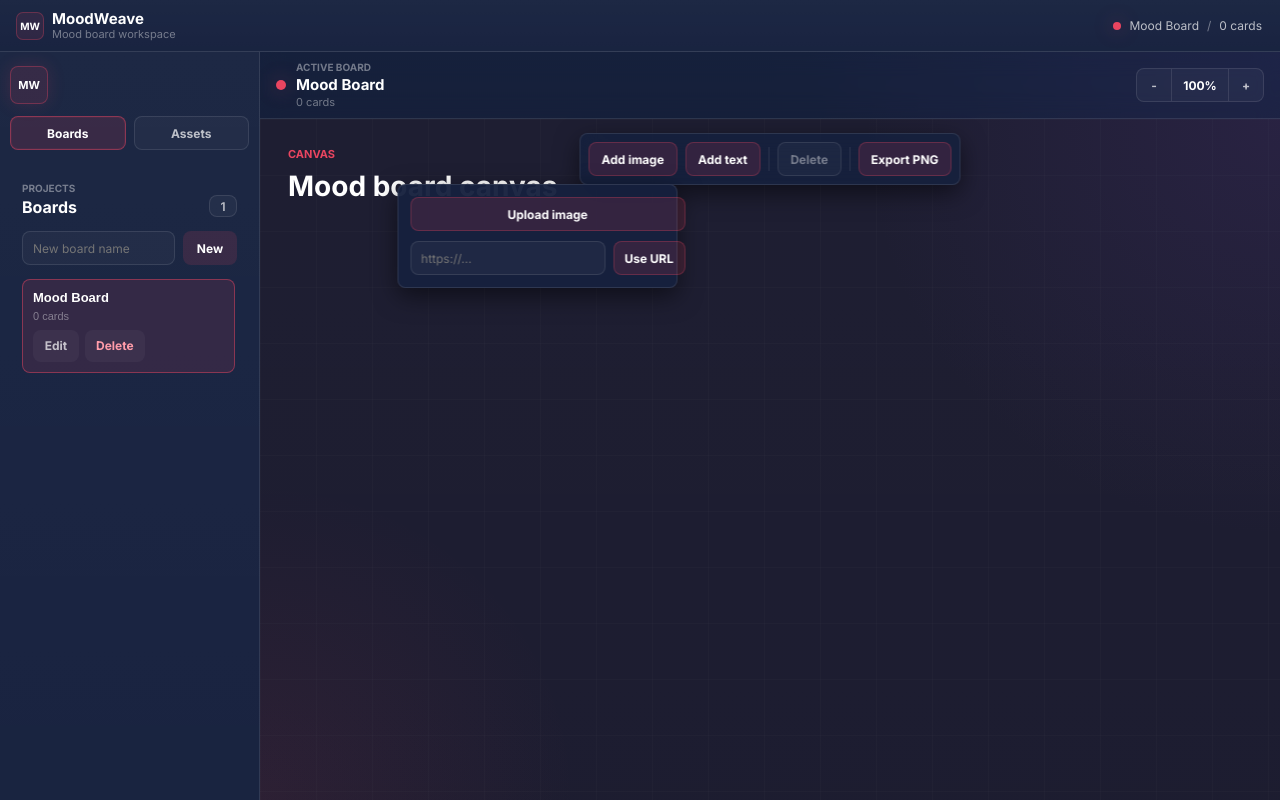
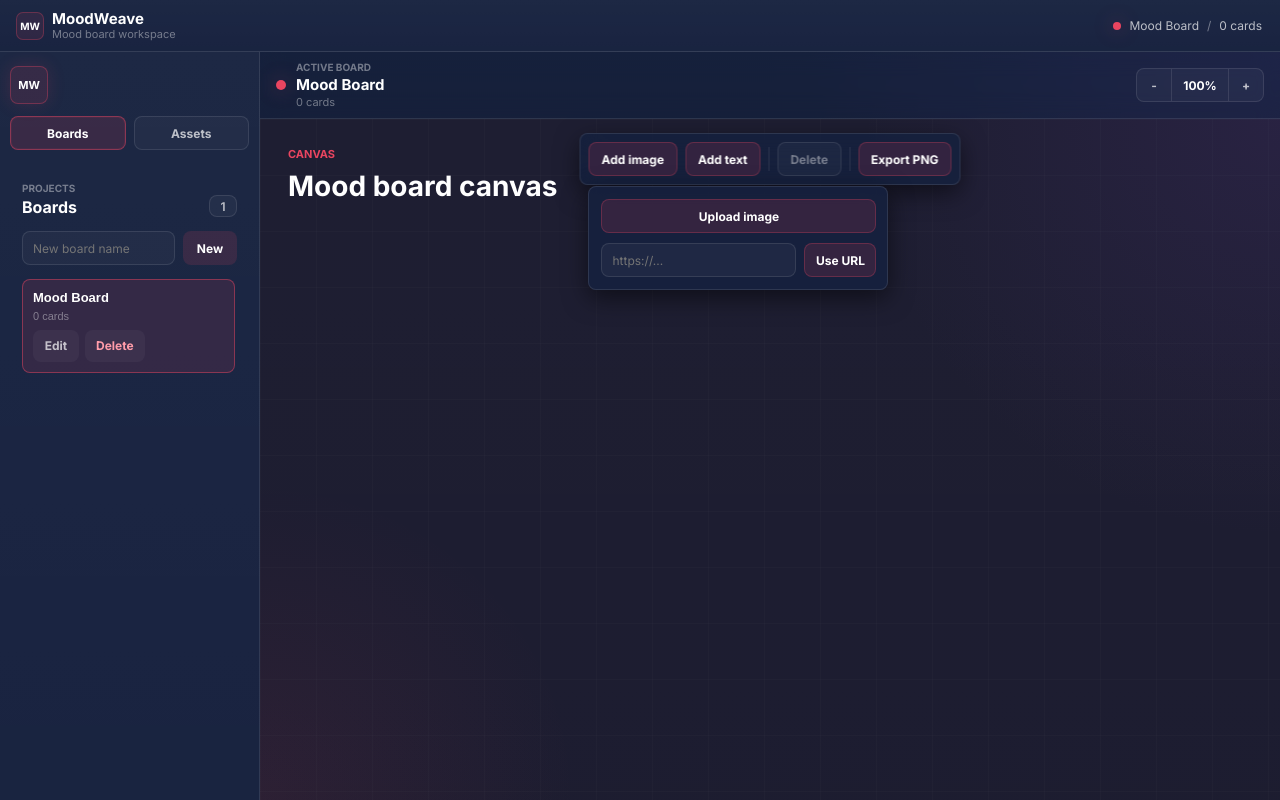
Before and after one commit to nobodycare-no/moodWeave, a Vue app: page / in a window 1280 px wide. Both pictures are taken after a click on the button "Add image". Built offline with nearby package versions, Linux system fonts and the light colour scheme.

Commit message:
[Agent-C] fix image popover spacing

```diff
--- a/src/components/AddImageBtn.vue
+++ b/src/components/AddImageBtn.vue
@@ -1,12 +1,54 @@
 <script setup lang="ts">
-import { ref } from 'vue'
+import { computed, nextTick, onBeforeUnmount, ref } from 'vue'
 import { useCanvas } from '../composables/useCanvas'
 
 const { addCard } = useCanvas()
+const buttonRef = ref<HTMLButtonElement | null>(null)
 const fileInput = ref<HTMLInputElement | null>(null)
 const imageUrl = ref('')
 const isPanelOpen = ref(false)
 const errorMessage = ref('')
+const panelPosition = ref({ left: 0, top: 0, width: 300 })
+
+const panelStyle = computed(() => ({
+  left: `${panelPosition.value.left}px`,
+  top: `${panelPosition.value.top}px`,
+  width: `${panelPosition.value.width}px`,
+}))
+
+function clamp(value: number, min: number, max: number): number {
+  return Math.min(Math.max(value, min), max)
+}
+
+function updatePanelPosition() {
+  if (!buttonRef.value || typeof window === 'undefined') {
+    return
+  }
+
+  const viewportPadding = 16
+  const buttonRect = buttonRef.value.getBoundingClientRect()
+  const width = Math.max(180, Math.min(300, window.innerWidth - viewportPadding * 2))
+  const left = clamp(buttonRect.left, viewportPadding, window.innerWidth - width - viewportPadding)
+
+  panelPosition.value = {
+    left,
+    top: buttonRect.bottom + 10,
+    width,
+  }
+}
+
+async function togglePanel() {
+  isPanelOpen.value = !isPanelOpen.value
+
+  if (isPanelOpen.value) {
+    await nextTick()
+    updatePanelPosition()
+  }
+}
+
+function closePanel() {
+  isPanelOpen.value = false
+}
 
 function openFilePicker() {
   fileInput.value?.click()
@@ -40,7 +82,7 @@ async function handleFileChange(event: Event) {
   try {
     const dataUrl = await readFileAsDataUrl(file)
     addCard('image', dataUrl)
-    isPanelOpen.value = false
+    closePanel()
   } catch {
     errorMessage.value = 'Image could not be loaded.'
   } finally {
@@ -58,17 +100,39 @@ function addFromUrl() {
   addCard('image', trimmed)
   imageUrl.value = ''
   errorMessage.value = ''
-  isPanelOpen.value = false
+  closePanel()
 }
+
+if (typeof window !== 'undefined') {
+  window.addEventListener('resize', updatePanelPosition)
+  window.addEventListener('scroll', updatePanelPosition, true)
+}
+
+onBeforeUnmount(() => {
+  if (typeof window === 'undefined') {
+    return
+  }
+
+  window.removeEventListener('resize', updatePanelPosition)
+  window.removeEventListener('scroll', updatePanelPosition, true)
+})
 </script>
 
 <template>
   <div class="add-image">
-    <button class="add-image-button" type="button" @click="isPanelOpen = !isPanelOpen">
+    <button
+      ref="buttonRef"
+      class="add-image-button"
+      type="button"
+      :aria-expanded="isPanelOpen"
+      aria-haspopup="dialog"
+      @click="togglePanel"
+    >
       Add image
     </button>
 
-    <div v-if="isPanelOpen" class="add-panel">
+    <Teleport to="body">
+      <div v-if="isPanelOpen" class="add-panel" :style="panelStyle" @keydown.esc="closePanel">
         <button class="upload-button" type="button" @click="openFilePicker">Upload image</button>
         <input
           ref="fileInput"
@@ -92,6 +156,7 @@ function addFromUrl() {
 
         <p v-if="errorMessage" class="error-message">{{ errorMessage }}</p>
       </div>
+    </Teleport>
   </div>
 </template>
 
@@ -128,13 +193,10 @@ function addFromUrl() {
 }
 
 .add-panel {
-  position: absolute;
-  top: calc(100% + 8px);
-  right: 0;
-  z-index: 60;
+  position: fixed;
+  z-index: 1000;
   display: grid;
   gap: 10px;
-  width: 280px;
   padding: 12px;
   border: 1px solid var(--border-color);
   border-radius: 8px;
```
Also changed, not shown: 1 other file (tests, documents, lock files or other folders). Lines whose indentation alone changed are shown as unchanged.
